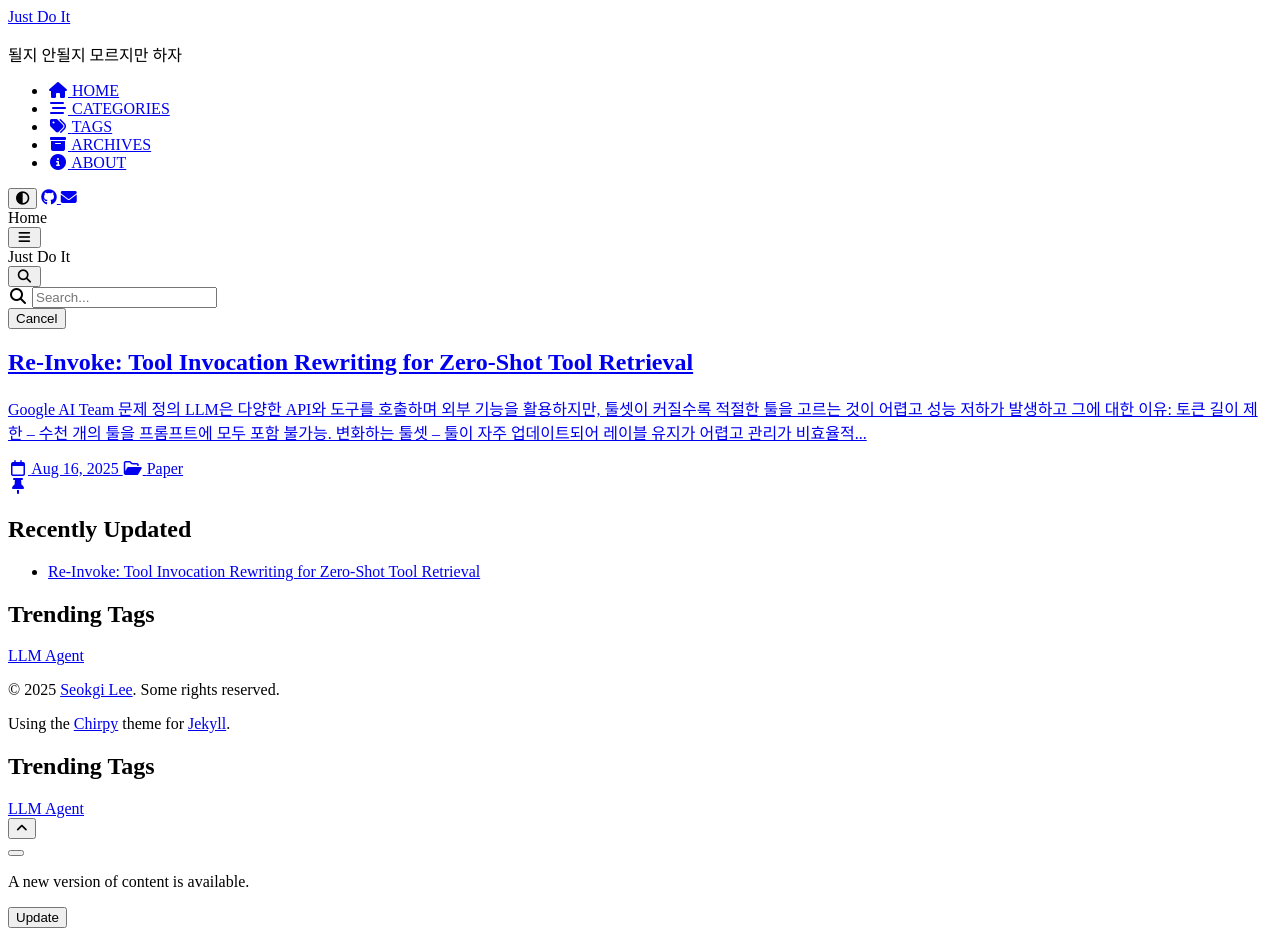
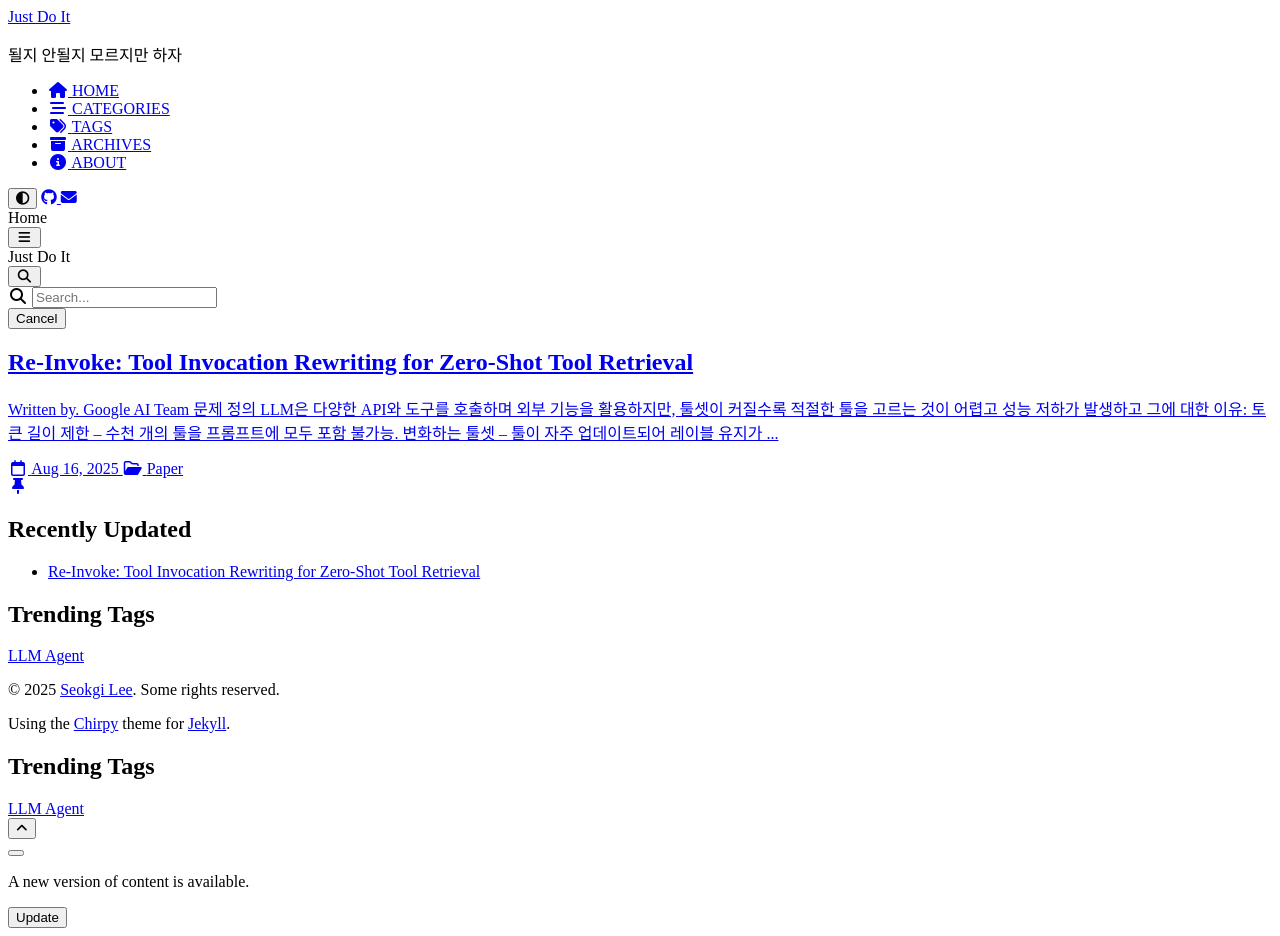
Before and after one commit to seokilee0412/seokilee0412.github.io, a Jekyll site: the page built from index.html, in a window 1280 px wide. Built offline with Jekyll 4.4.1, drawn with Linux system fonts in a browser that asks for light colours; cached includes are drawn as plain includes.

Commit message:
ReInvoke

```diff
--- a/_posts/2025-08-16-ReInvoke.md
+++ b/_posts/2025-08-16-ReInvoke.md
@@ -1,13 +1,12 @@
 ---
 title: "Re-Invoke: Tool Invocation Rewriting for Zero-Shot Tool Retrieval"
-author: Seokgi Lee
+author: seokgi
 date: 2025-08-16
 categories: [Paper]
 tags: [LLM Agent]
 pin: true
-media_subpath: '/posts/20250816'
 ---
-Google AI Team
+Written by. Google AI Team
 
 ## 문제 정의
 
```
Also changed, not shown: _data/authors.yml (+4 -9 lines).
